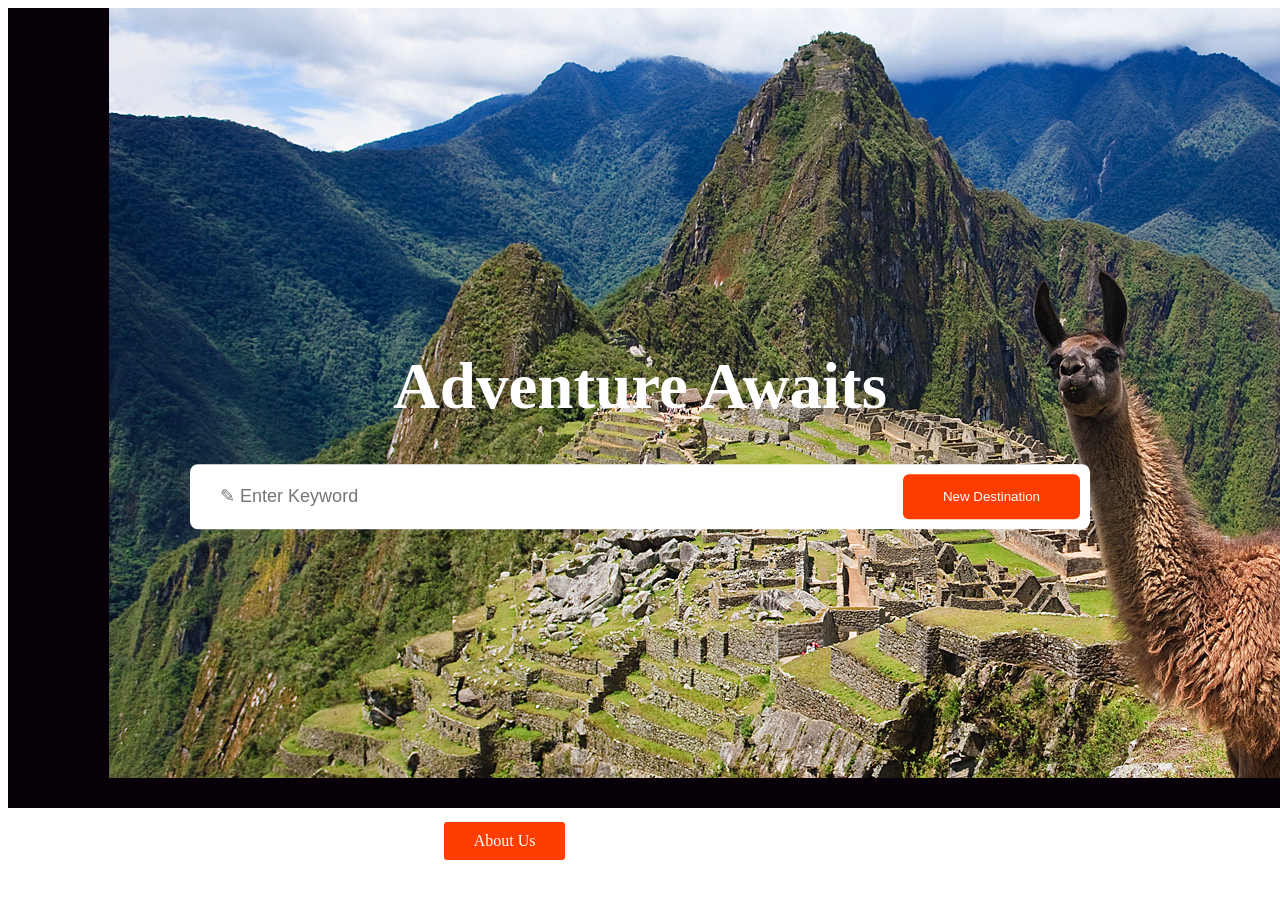
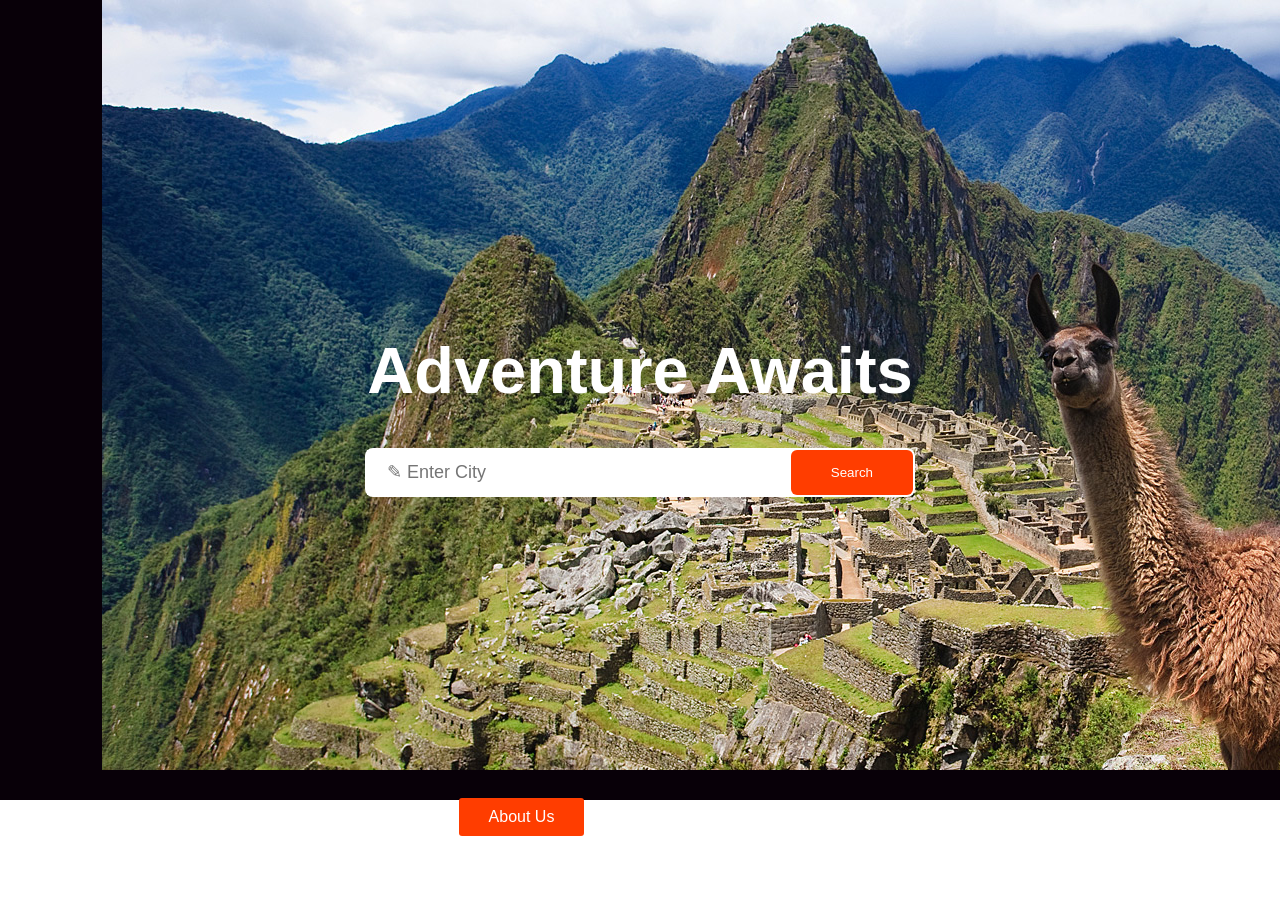
Before and after one commit to fdgalvan/groupProject_week6, a plain HTML site: page index.html in a window 1280 px wide. Shown: the top 898 px of the page. After the commit the page ends 864 px from the top, so only its background shows below. Drawn offline with Linux system fonts and the light colour scheme.

Commit message:
Adding new content

```diff
--- a/CSS/Felipe_experimental.css
+++ b/CSS/Felipe_experimental.css
@@ -11,6 +11,7 @@ Cedar Chest - #C8553D
 body {
     background-image: url("/groupProject_week6/Images/img_1605.jpg");
     background-size: 2000px;
+    /* background: black; */
 }
 
 .header {
--- a/CSS/travelApp.css
+++ b/CSS/travelApp.css
@@ -1,4 +1,3 @@
-<<<<<<< HEAD
 *{
     margin: 0;
     padding: 0;
@@ -61,12 +60,12 @@ nav{
     position:absolute;
     left: 50%;
     top: 50%;
-    width: 90%;
-    max-width: 900px;
+    width: 70%;
+    max-width: 550px;
     transform: translate(-50%, -50%);
     text-align: center;
     color: #fff;
-    padding-top:50px;
+    padding-top:30px;
 }
 .content h1{
     font-size: 65px;
@@ -75,7 +74,7 @@ nav{
 }
 .content form{
     background: #fff;
-    padding:10px;
+    padding: 2px;
     border-radius: 8px;
     display:flex;
 }
@@ -107,15 +106,9 @@ nav{
     background: #000;
 } */
 
-.back-video{
-    position: absolute;
-    right: 0;
-    bottom: 0;
-    min-width: 100%;
-    min-height: 100%;
+img{
     width: auto;
     height: auto;
-    z-index: -100;
 }
 
 @media(max-aspect-ratio:16/9){
@@ -124,5 +117,3 @@ nav{
         height:100;
     }
 }
-=======
->>>>>>> main
--- a/index.html
+++ b/index.html
@@ -26,8 +26,8 @@
     <div class="content">
         <h1>Adventure Awaits</h1>
         <form>
-            <input type="text" placeholder="&#x270e; Enter Keyword">
-            <button type="submit">New Destination</button>
+            <input type="text" placeholder="&#x270e; Enter City">
+            <button type="submit">Search</button>
         </form>
 
     </div>
```
Also changed, not shown: Felipe_experimental.html (+1 -0 lines), Images/NYC.jpeg (added).
